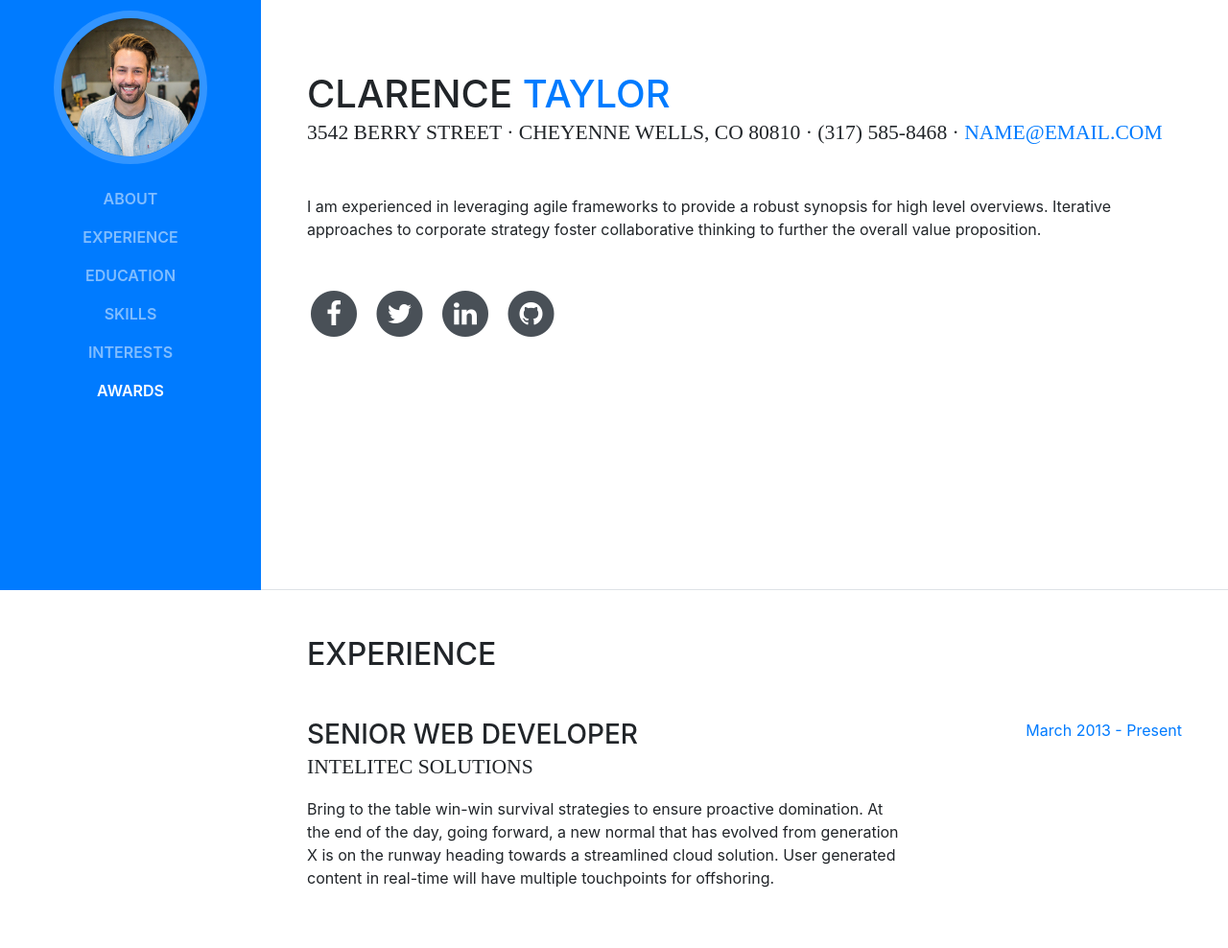
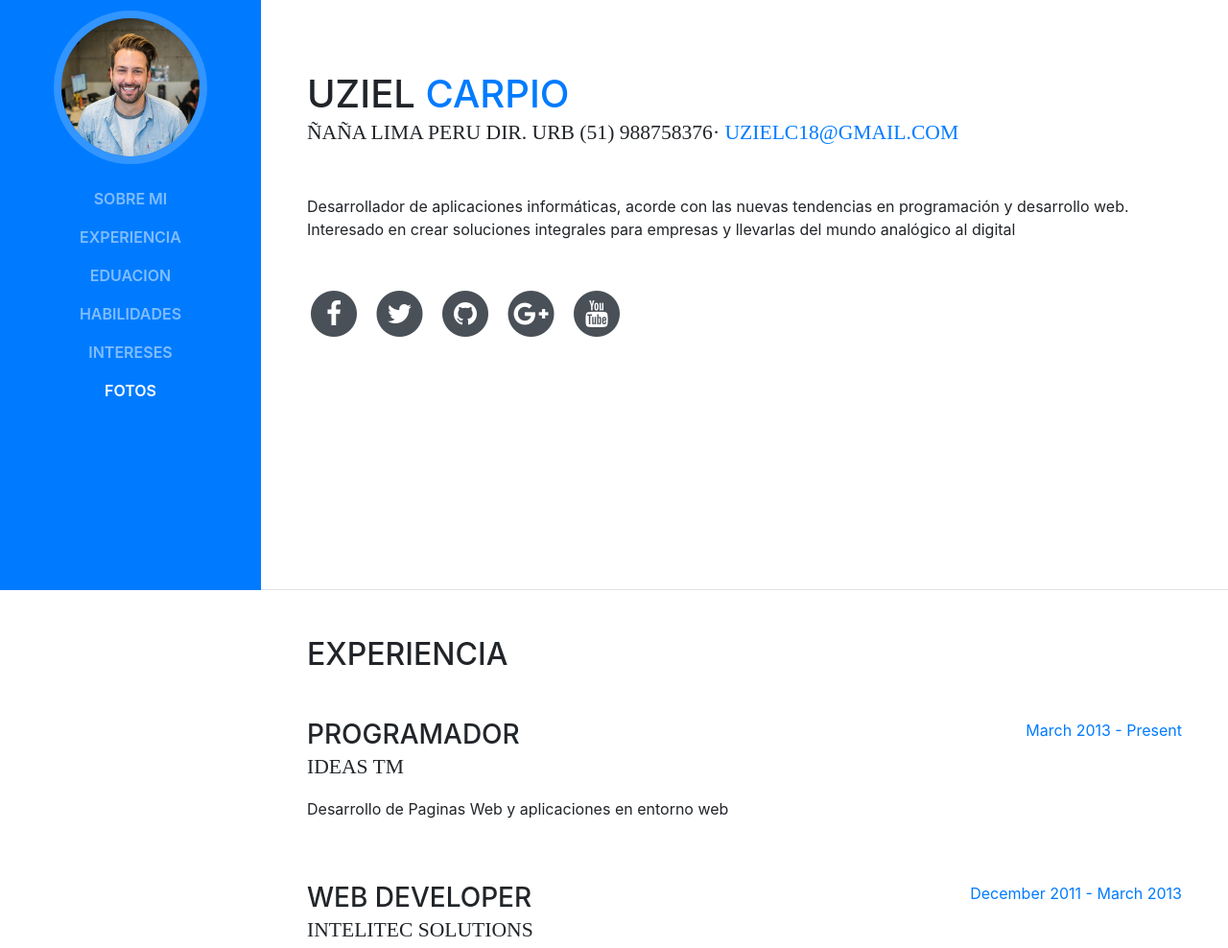
Before and after one commit to uzielc18/personal, a website with bundled scripts: page index.html in a window 1280 px wide. Shown: the part 185-1173 px from the top of the page at 96% size. Built offline with nearby package versions, Linux system fonts and the light colour scheme; a web font is replaced by a local one.

Commit message:
actualizacion dle index

```diff
--- a/index.html
+++ b/index.html
@@ -40,22 +40,22 @@
       <div class="collapse navbar-collapse" id="navbarSupportedContent">
         <ul class="navbar-nav">
           <li class="nav-item">
-            <a class="nav-link js-scroll-trigger" href="#about">About</a>
+            <a class="nav-link js-scroll-trigger" href="#about">Sobre mi</a>
           </li>
           <li class="nav-item">
-            <a class="nav-link js-scroll-trigger" href="#experience">Experience</a>
+            <a class="nav-link js-scroll-trigger" href="#experience">Experiencia</a>
           </li>
           <li class="nav-item">
-            <a class="nav-link js-scroll-trigger" href="#education">Education</a>
+            <a class="nav-link js-scroll-trigger" href="#education">Eduacion</a>
           </li>
           <li class="nav-item">
-            <a class="nav-link js-scroll-trigger" href="#skills">Skills</a>
+            <a class="nav-link js-scroll-trigger" href="#skills">Habilidades</a>
           </li>
           <li class="nav-item">
-            <a class="nav-link js-scroll-trigger" href="#interests">Interests</a>
+            <a class="nav-link js-scroll-trigger" href="#interests">Intereses</a>
           </li>
           <li class="nav-item">
-            <a class="nav-link js-scroll-trigger" href="#awards">Awards</a>
+            <a class="nav-link js-scroll-trigger" href="#awards">Fotos</a>
           </li>
         </ul>
       </div>
@@ -65,16 +65,16 @@
 
       <section class="resume-section p-3 p-lg-5 d-flex d-column" id="about">
         <div class="my-auto">
-          <h1 class="mb-0">Clarence
-            <span class="text-primary">Taylor</span>
+          <h1 class="mb-0">Uziel
+            <span class="text-primary">Carpio</span>
           </h1>
-          <div class="subheading mb-5">3542 Berry Street · Cheyenne Wells, CO 80810 · (317) 585-8468 ·
-            <a href="mailto:name@email.com">name@email.com</a>
+          <div class="subheading mb-5">Ñaña Lima Peru Dir. Urb (51) 988758376·
+            <a href="uzielc18@gmail.com">uzielc18@gmail.com</a>
           </div>
-          <p class="mb-5">I am experienced in leveraging agile frameworks to provide a robust synopsis for high level overviews. Iterative approaches to corporate strategy foster collaborative thinking to further the overall value proposition.</p>
+          <p class="mb-5">Desarrollador de aplicaciones informáticas, acorde con las nuevas tendencias en programación y desarrollo web. Interesado en crear soluciones integrales para empresas y llevarlas del mundo analógico al digital</p>
           <ul class="list-inline list-social-icons mb-0">
             <li class="list-inline-item">
-              <a href="#">
+              <a href="https://www.facebook.com/uzielcarpio" target="_blank">
                 <span class="fa-stack fa-lg">
                   <i class="fa fa-circle fa-stack-2x"></i>
                   <i class="fa fa-facebook fa-stack-1x fa-inverse"></i>
@@ -82,7 +82,7 @@
               </a>
             </li>
             <li class="list-inline-item">
-              <a href="#">
+              <a href="https://twitter.com/uzielc18" target="_blank">
                 <span class="fa-stack fa-lg">
                   <i class="fa fa-circle fa-stack-2x"></i>
                   <i class="fa fa-twitter fa-stack-1x fa-inverse"></i>
@@ -90,18 +90,26 @@
               </a>
             </li>
             <li class="list-inline-item">
-              <a href="#">
+              <a href="https://github.com/uzielc18/" target="_blank">
                 <span class="fa-stack fa-lg">
                   <i class="fa fa-circle fa-stack-2x"></i>
-                  <i class="fa fa-linkedin fa-stack-1x fa-inverse"></i>
+                  <i class="fa fa-github fa-stack-1x fa-inverse"></i>
                 </span>
               </a>
             </li>
             <li class="list-inline-item">
-              <a href="#">
+              <a href="https://plus.google.com/+uzielcarpio" target="_blank">
                 <span class="fa-stack fa-lg">
                   <i class="fa fa-circle fa-stack-2x"></i>
-                  <i class="fa fa-github fa-stack-1x fa-inverse"></i>
+                  <i class="fa fa-google-plus fa-stack-1x fa-inverse"></i>
+                </span>
+              </a>
+            </li>
+            <li class="list-inline-item">
+              <a href="https://www.youtube.com/user/uzielperu/" target="_blank">
+                <span class="fa-stack fa-lg">
+                  <i class="fa fa-circle fa-stack-2x"></i>
+                  <i class="fa fa-youtube fa-stack-1x fa-inverse"></i>
                 </span>
               </a>
             </li>
@@ -111,13 +119,13 @@
 
       <section class="resume-section p-3 p-lg-5 d-flex flex-column" id="experience">
         <div class="my-auto">
-          <h2 class="mb-5">Experience</h2>
+          <h2 class="mb-5">Experiencia</h2>
 
           <div class="resume-item d-flex flex-column flex-md-row mb-5">
             <div class="resume-content mr-auto">
-              <h3 class="mb-0">Senior Web Developer</h3>
-              <div class="subheading mb-3">Intelitec Solutions</div>
-              <p>Bring to the table win-win survival strategies to ensure proactive domination. At the end of the day, going forward, a new normal that has evolved from generation X is on the runway heading towards a streamlined cloud solution. User generated content in real-time will have multiple touchpoints for offshoring.</p>
+              <h3 class="mb-0">Programador</h3>
+              <div class="subheading mb-3">Ideas TM</div>
+              <p>Desarrollo de Paginas Web y aplicaciones en entorno web</p>
             </div>
             <div class="resume-date text-md-right">
               <span class="text-primary">March 2013 - Present</span>
@@ -128,7 +136,11 @@
             <div class="resume-content mr-auto">
               <h3 class="mb-0">Web Developer</h3>
               <div class="subheading mb-3">Intelitec Solutions</div>
-              <p>Capitalize on low hanging fruit to identify a ballpark value added activity to beta test. Override the digital divide with additional clickthroughs from DevOps. Nanotechnology immersion along the information highway will close the loop on focusing solely on the bottom line.</p>
+              <p>Desarrollo de la estructura y base de datos.
+                - Desarrollo de un red social para la universidad.
+- Desarrollo del sistema de actas.
+- Desarrollo del ACL para las aplicaciones.
+- Aportes y modificaciones a CHAMILO (Colegio UNIÓN)</p>
             </div>
             <div class="resume-date text-md-right">
               <span class="text-primary">December 2011 - March 2013</span>
```
Also changed, not shown: 1 other file.
